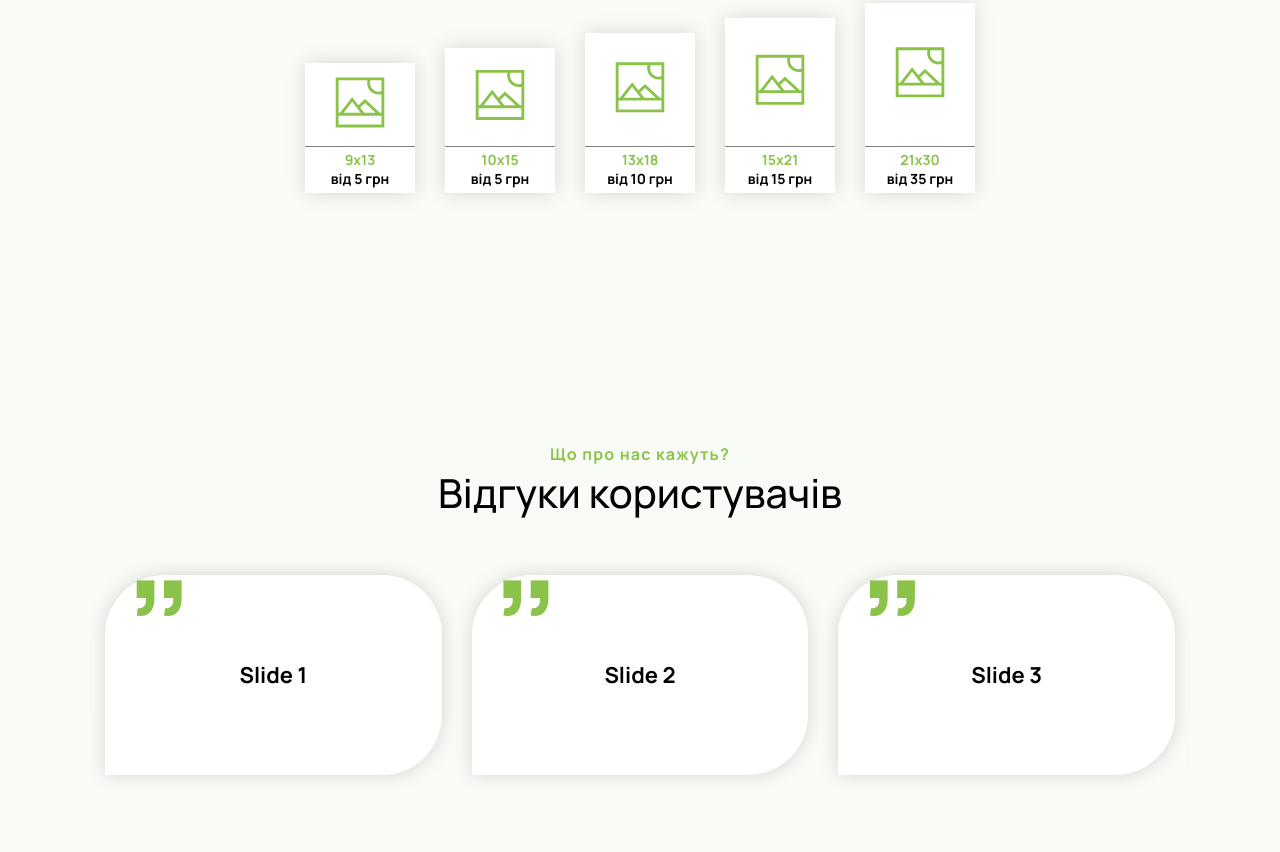
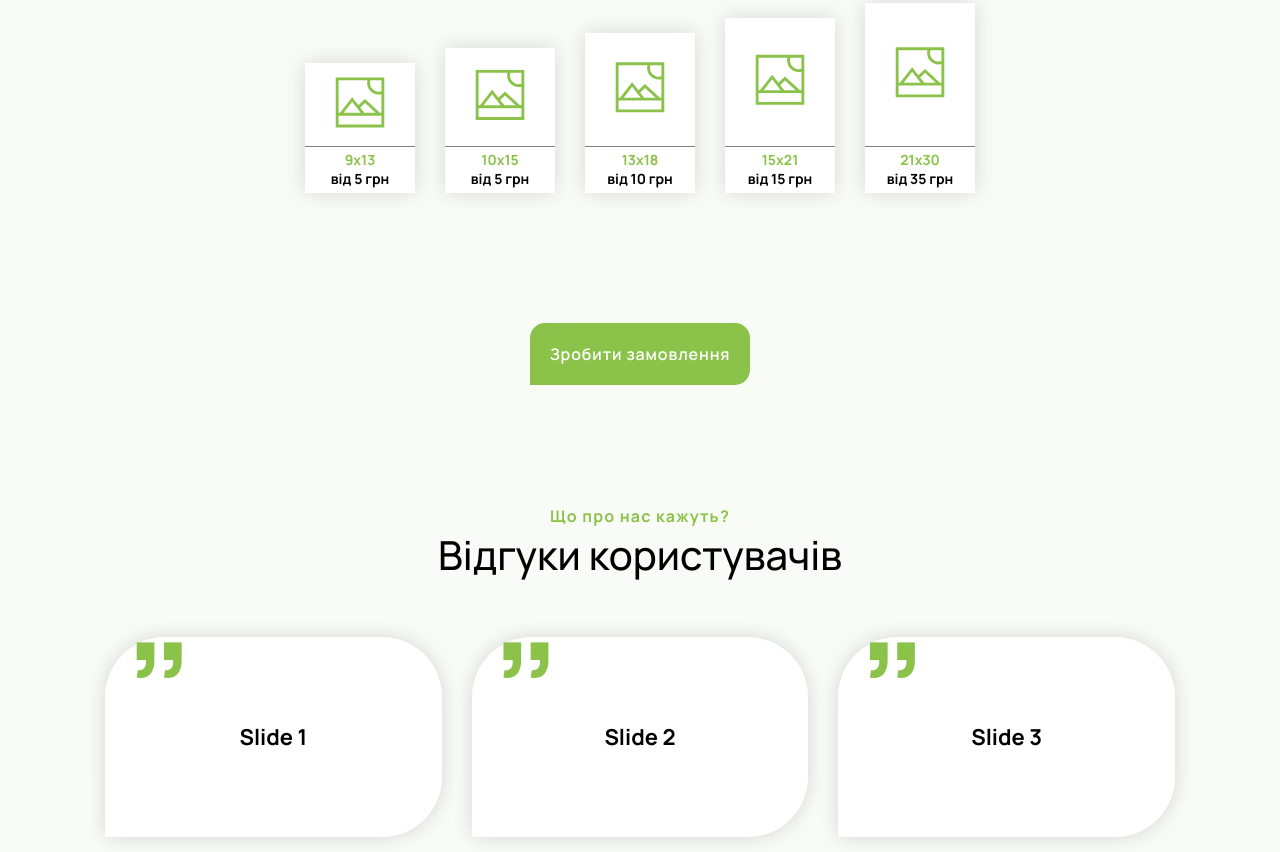
Before and after one commit to connars/forodruk-shop, a plain HTML site: page index.html in a window 1280 px wide. Shown: the part 1402-2254 px from the top of the page. Drawn offline with nearby package versions, Linux system fonts and the light colour scheme.

Commit message:
price button added

```diff
--- a/css/main.css
+++ b/css/main.css
@@ -343,6 +343,11 @@
     height: 190px;
 }
 
+.price__button {
+    display: flex;
+    justify-content: center;
+}
+
 @media screen and (max-width: 900px){
     .standart1,
     .standart2,
--- a/css/setting.css
+++ b/css/setting.css
@@ -1,5 +1,5 @@
 html {
-    scroll-behavior: smooth;
+    scroll-behavior: smooth  !important;
 }
 
 body {
--- a/index.html
+++ b/index.html
@@ -40,7 +40,9 @@
                     </nav>
                 </div>
                 <div class="header__right">
-                    <button href="" class="main-btn">Завантажити фото</button>
+                    <a href="upload.html">
+                        <button  class="main-btn">Завантажити фото</button>
+                    </a>
                 </div>
             </div>
         </div>
@@ -203,8 +205,13 @@
                             </div>
                     </div>
                 </div>
-                <div class="swiper-pagination"></div></div>
             </div>
+            <div class="price__button">
+                <a href="upload.html">
+                    <button  class="main-btn">Зробити замовлення</button>
+                </a>
+            </div>
+
         </div>
     </section>
     <section>
```
